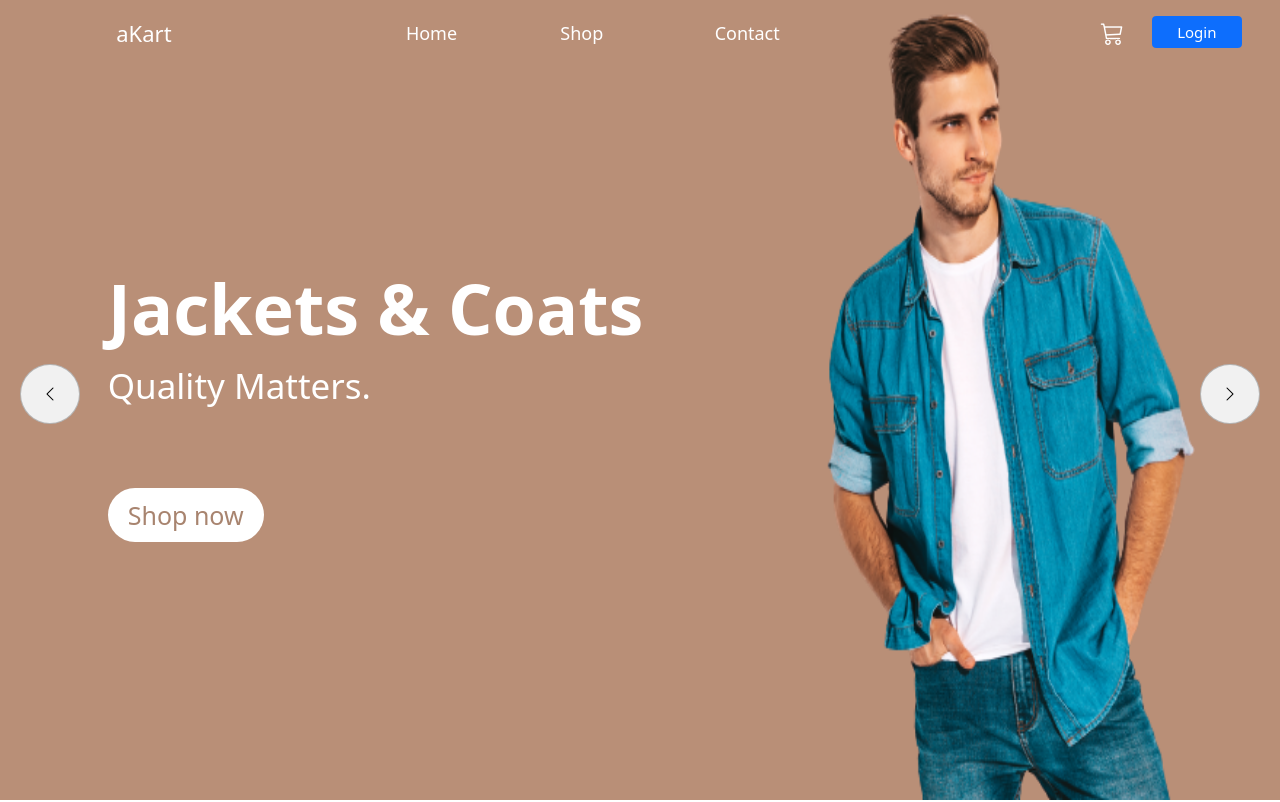
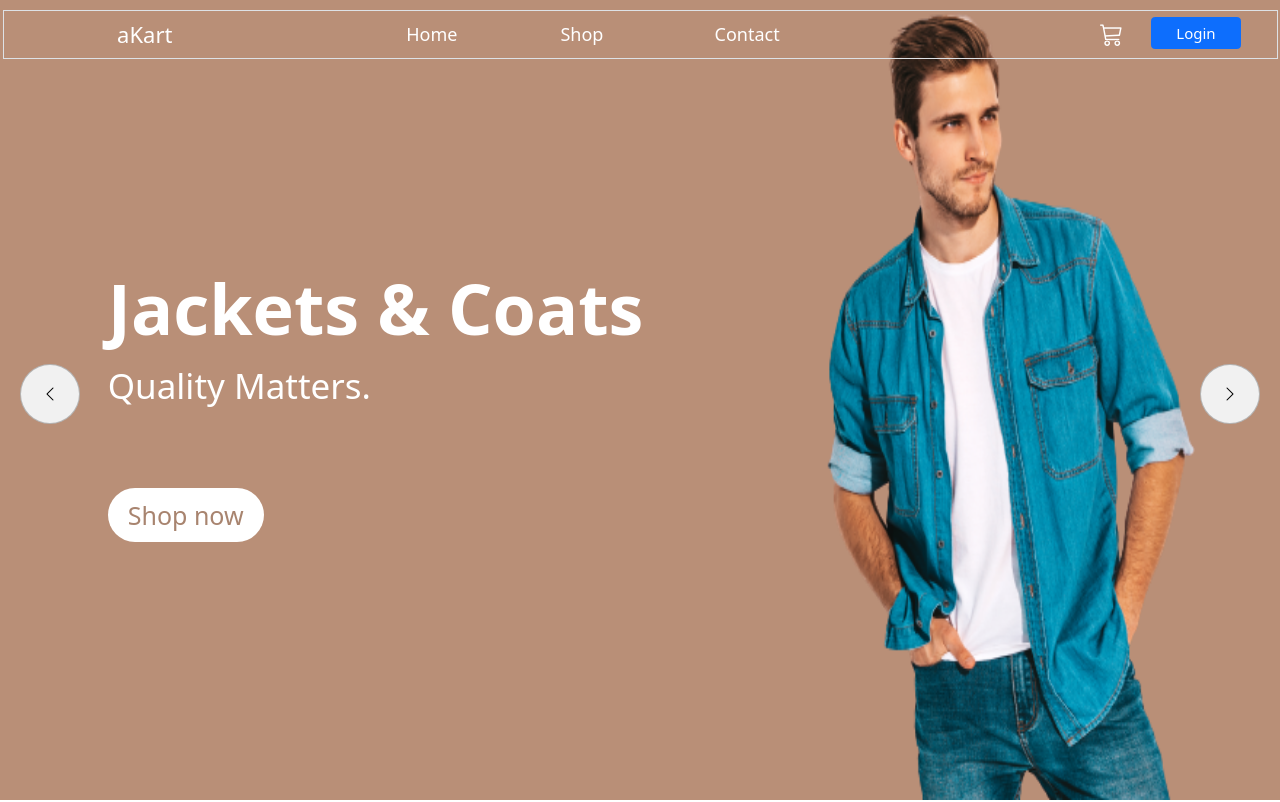
Before and after one commit to ankitbajpai65/AKart, a React (Create React App) app: page / in a window 1280 px wide. Shown: the top 802 px of the page. Built offline with nearby package versions, Linux system fonts and the light colour scheme; no server answers.

Commit message:
Done some change in navbar

```diff
--- a/src/Components/Navbar.js
+++ b/src/Components/Navbar.js
@@ -107,7 +107,7 @@
                         </div>
                     </>
                     :
-                    <div className="row d-flex justify-content-between align-items-center">
+                    <div className="row d-flex justify-content-between align-items-center border">
                         <div className="col-2 offset-1 name">
                             <Link
                                 to="/"
--- a/src/Components/css/Navbar.css
+++ b/src/Components/css/Navbar.css
@@ -6,11 +6,13 @@
 }
 
 .main_nav_div {
+    /* border: 2px solid black; */
     /* background-color: #B98F77; */
     background-color: transparent;
     position: fixed;
     top: 0;
     z-index: 100;
+    overflow-x: hidden;
 }
 
 .active {
@@ -23,7 +25,6 @@
 }
 
 .mobileNav {
-    /* background-color: white; */
     margin-left: 0;
     margin-right: 0;
 }
@@ -142,7 +143,7 @@
 }
 
 .cartIconInMob {
-    color: black;
+    color: black !important;
 }
 
 .loginBtn {
```
